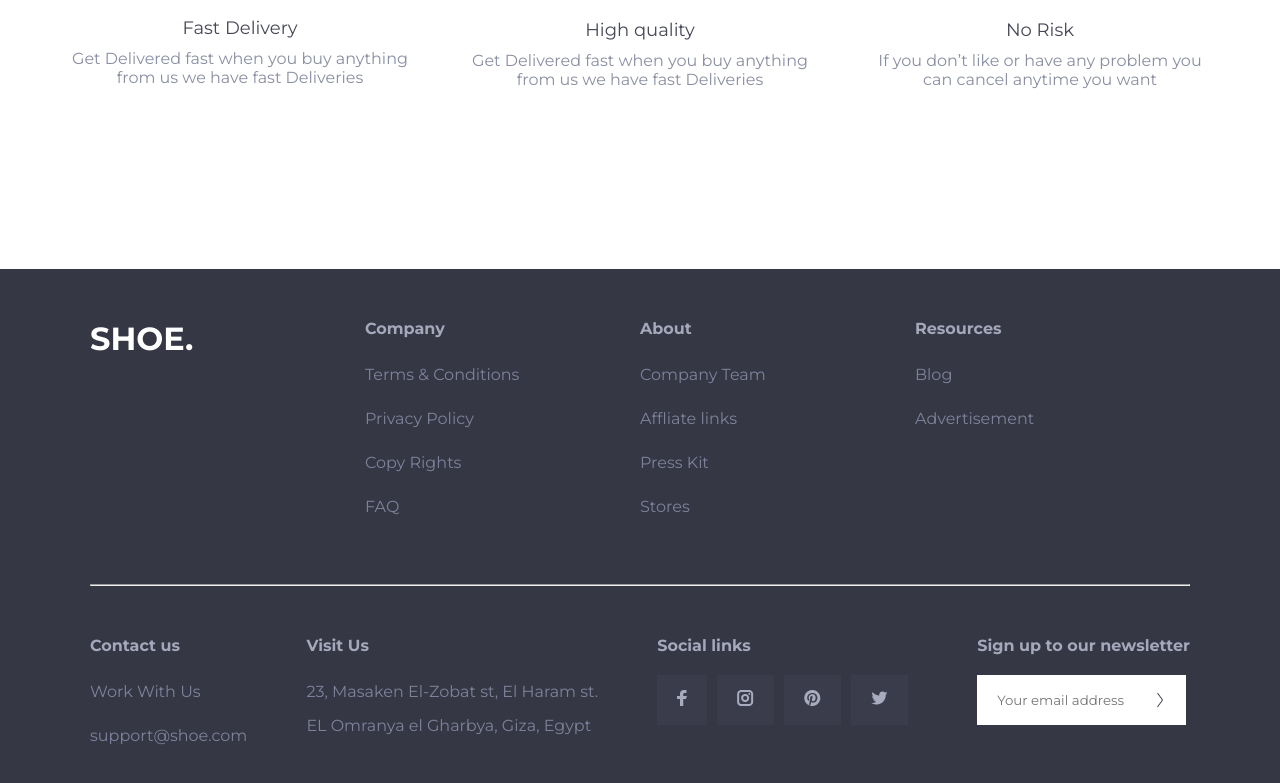
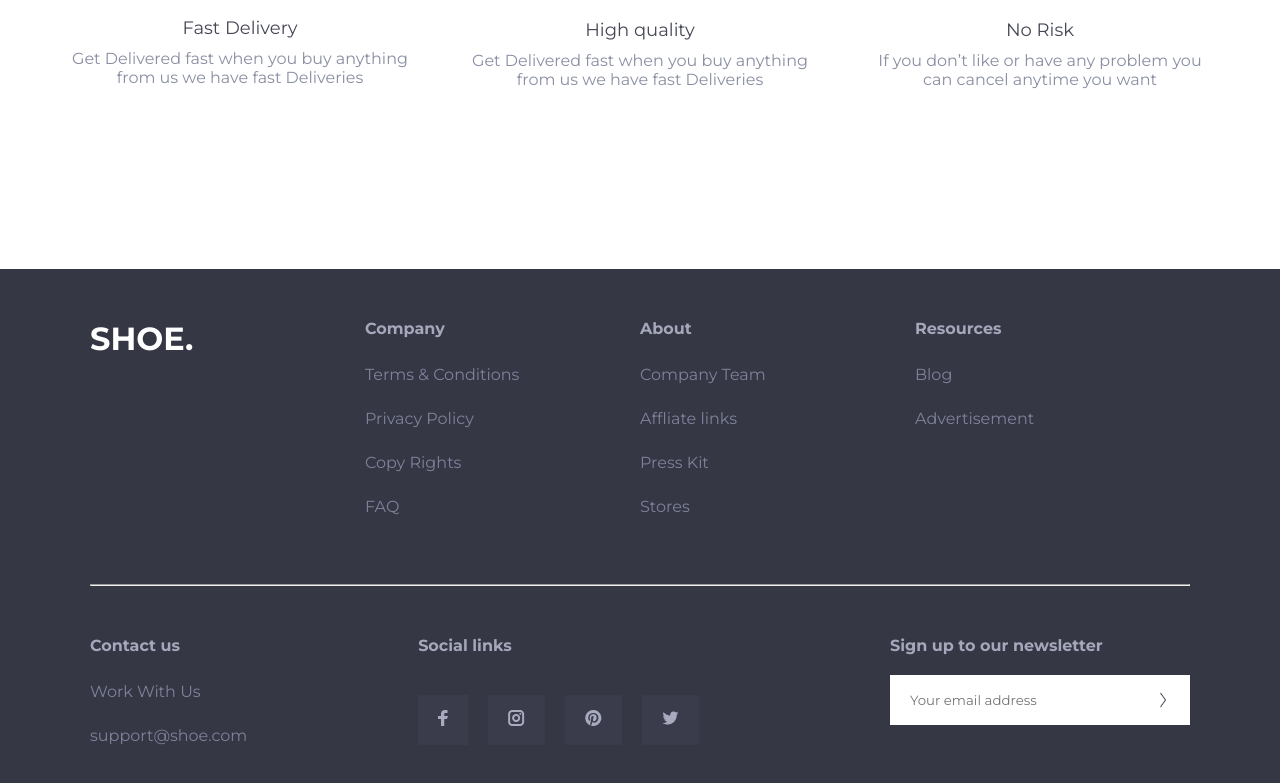
Before and after one commit to sofa5060/Shoe, a React (Create React App) app: page / in a window 1280 px wide. Shown: the part 2208-2991 px from the top of the page. Built offline with nearby package versions, Linux system fonts and the light colour scheme; what redux-firestore would draw is missing.

Commit message:
finished home page

```diff
--- a/src/components/home/home.css
+++ b/src/components/home/home.css
@@ -494,15 +494,16 @@ nav .down li {
 
 .footer footer .row .col .links .link {
   padding: 15px 20px;
-  margin: 0 10px 0 0;
+  margin: 20px 20px 0 0;
   background: #3A3C4C;
 }
 
 .footer footer .row .col input {
   padding: 15px 20px;
   height: 50px;
-  background: url(../img/Arrow.png) no-repeat white 180px;
+  background: url(../img/Arrow.png) no-repeat white 270px;
   border: 0;
+  min-width: 300px;
 }
 
 .footer footer .row-2 .col {
--- a/src/components/home/home.scss
+++ b/src/components/home/home.scss
@@ -431,7 +431,7 @@ nav {
 
           .link{
             padding: 15px 20px;
-            margin: 0 10px 0 0;
+            margin: 20px 20px 0 0;
             background: #3A3C4C;
           }
         }
@@ -439,8 +439,9 @@ nav {
         input{
           padding: 15px 20px;
           height: 50px;
-          background: url(../img/Arrow.png) no-repeat white 180px;
+          background: url(../img/Arrow.png) no-repeat white 270px;
           border: 0;
+          min-width: 300px;
         }
       }
     }
--- a/src/components/layout/Footer.js
+++ b/src/components/layout/Footer.js
@@ -65,13 +65,6 @@ export default class Footer extends Component {
               </li>
             </ul>
             <ul className="col">
-              <h4>Visit Us</h4>
-              <li>
-                23, Masaken El-Zobat st, El Haram st. <br />
-                EL Omranya el Gharbya, Giza, Egypt
-              </li>
-            </ul>
-            <ul className="col">
               <h4>Social links </h4>
               <div className="links">
                 <a href="" className="link">
```
Also changed, not shown: 1 other file (tests, documents, lock files or other folders).
